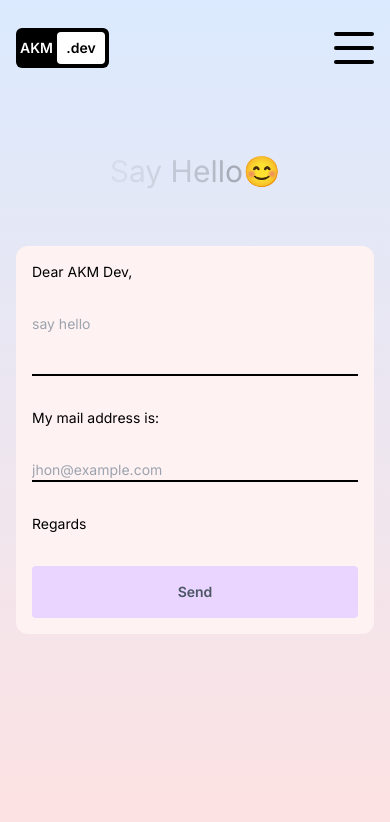
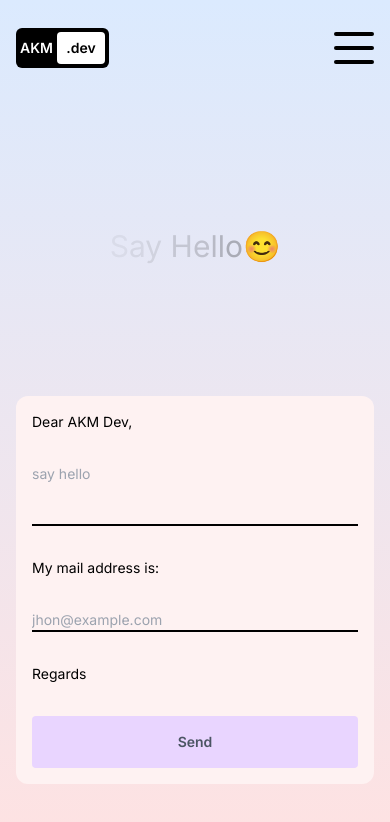
Before and after one commit to abdulkareemm/akm-portfolio, a Next.js app: page /contact in a window 390 px wide. Shown: the top 822 px of the page. Built offline with nearby package versions, Linux system fonts and the light colour scheme.

Commit message:
fix contact

```diff
--- a/src/app/contact/page.jsx
+++ b/src/app/contact/page.jsx
@@ -72,7 +72,7 @@ const ContactPage = () => {
     >
       <div className="min-h-[568px] h-full flex flex-col lg:flex-row px-4 sm:px-8 md:px-12 lg:px-20 xl:px-48 z-50">
         {/* TEXT CONTAINER */}
-        <div className="min-h-[150px] lg:h-full lg:w-1/2 flex items-center justify-center text-3xl md:text-6xl">
+        <div className="min-h-[300px] lg:h-full lg:w-1/2 flex items-center justify-center text-3xl md:text-6xl">
           <div>
             {text.split("").map((letter, index) => (
               <motion.span
@@ -99,7 +99,7 @@ const ContactPage = () => {
         >
           <span>Dear AKM Dev,</span>
           <textarea
-            rows={3}
+          rows={3}
             className="bg-transparent border-b-2 border-b-black outline-none resize-none"
             name="user_message"
             value={inputValue.user_message}
```
